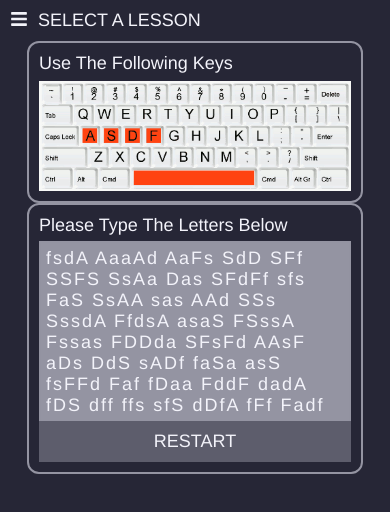
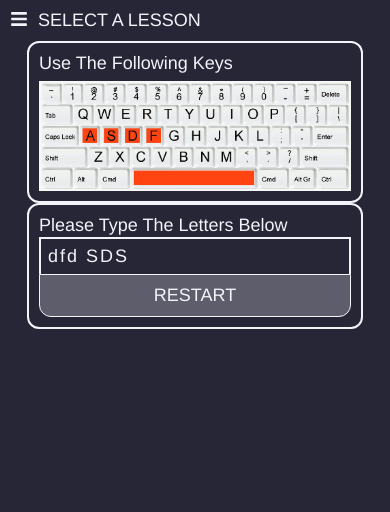
Before and after one commit to stevenarellano/speed-typing, a React (Create React App) app in the folder speed-typing/: page / in a window 390 px wide. Shown: the top 512 px of the page. Built offline with nearby package versions, Linux system fonts and the light colour scheme.

Commit message:
mobile area done?

```diff
--- a/speed-typing/src/assets/typing.js
+++ b/speed-typing/src/assets/typing.js
@@ -1,5 +1,5 @@
 // constants
-export const NUM_WQRDS = 40;
+export const NUM_WQRDS = 2;
 // creating the text area
 function rmStringDuplicates(str) {
     return Array.from(new Set(str)).join("");
--- a/speed-typing/src/components/Guide.css
+++ b/speed-typing/src/components/Guide.css
@@ -10,7 +10,7 @@
     align-items: center;
     justify-self: start;
 
-    border: 2px solid var(--accent-secondary);
+    border: 2px solid var(--text-primary);
     border-radius: 0.75rem;
 }
 .guide-image {
--- a/speed-typing/src/components/TypingArea.css
+++ b/speed-typing/src/components/TypingArea.css
@@ -10,22 +10,21 @@
         "foot" auto;
     color: var(--text-primary);
 
-    border: 2px solid var(--accent-secondary);
+    border: 2px solid var(--text-primary);
     border-radius: 0.75rem;
 }
 
 .title {
     grid-area: header;
-    padding: 0px;
-    margin-bottom: 5px;
+    padding: 0px 0px 1px 0px;
 }
 
 #typing-container {
     grid-area: typing-area;
-    padding: 5px;
-    border: solid 2px var(--accent-primary);
-    background-color: var(--accent-secondary);
+    padding: 7px;
+    background-color: var(--bg-primary);
     font-size: 18px;
+    border: 2px solid var(--text-primary);
     letter-spacing: 2px;
     border-bottom: none;
 }
@@ -38,6 +37,8 @@
     display: flex;
     align-items: center;
     justify-content: center;
+    border-radius: 0 0 0.75rem 0.75rem;
+    border: solid 1px var(--text-primary);
 }
 
 .wrong-keydown {
@@ -59,10 +60,11 @@
 
 .stats {
     grid-area: typing-area;
-    background-color: aqua;
-    text-align: center;
+    background-color: var(--bg-primary);
+    text-align: left;
     display: flex;
     align-items: center;
-    padding: 20px;
+    padding: 10px;
+    border: solid 1px var(--text-primary);
     font-size: small;
 }
--- a/speed-typing/src/components/TypingArea.js
+++ b/speed-typing/src/components/TypingArea.js
@@ -23,9 +23,11 @@ export default function TypingArea({ lessonState, typingInfoState }) {
     }
     let typingBody = finished ? (
         <>
+            <div className="title"> STATS</div>
             <div className="stats">
-                YOU FINISHED IN {typingInfo.timer.timeElapsed} SECONDS WITH{" "}
-                {typingInfo.mistakes} MISTAKES <br />
+                Time Elapsed: {typingInfo.timer.timeElapsed}s<br />
+                MISTAKES MADE: {typingInfo.mistakes}
+                <br />
                 WPM:{" "}
                 {Math.round(NUM_WQRDS / (typingInfo.timer.timeElapsed / 60))}
                 <br />
```
